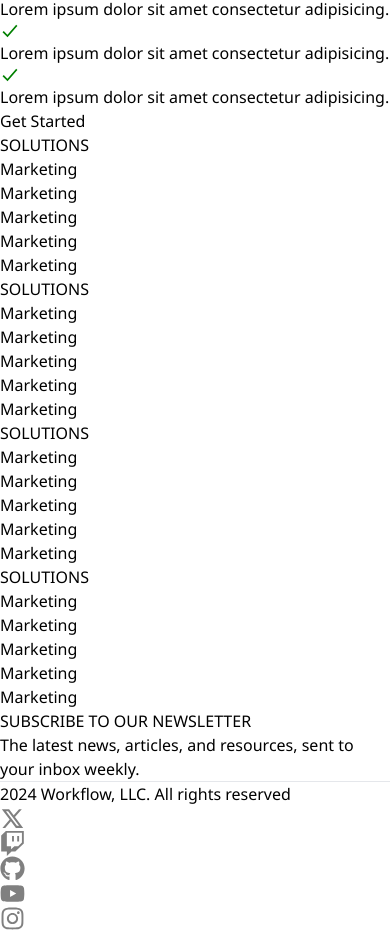
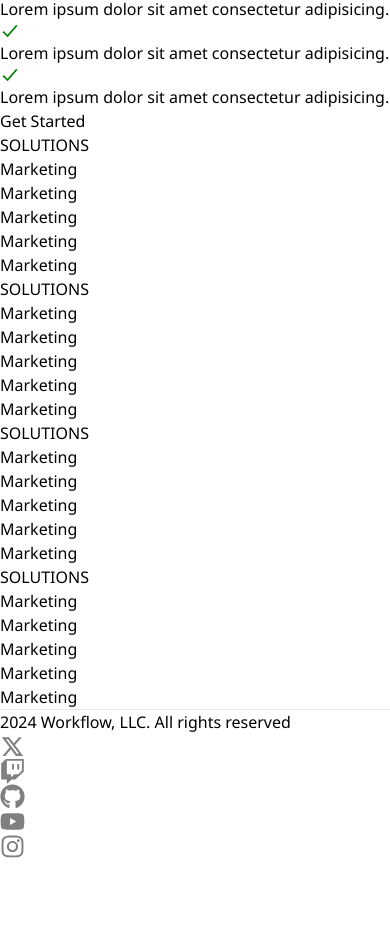
Before and after one commit to sohunz/cloud-app, a React (Vite) app: page / in a window 390 px wide. Shown: the part 4119-5050 px from the top of the page. After the commit the page ends 4978 px from the top, so only its background shows below. Built offline with nearby package versions, Linux system fonts and the light colour scheme.

Commit message:
responsive footer

```diff
--- a/src/components/footer/Footer.jsx
+++ b/src/components/footer/Footer.jsx
@@ -6,10 +6,11 @@ import { FaInstagram } from "react-icons/fa6";
 
 const Footer = () => {
     return (
-        <div className="mt-32 border bg-blue-950 text-white">
+        <div className="mt-32 border bg-blue-950 text-white px-10">
+        <div>
             <div className="max-w-[1440px] mx-auto flex flex-col">
-                <div className="grid grid-cols-5 py-10">
-                    <div className="flex flex-col gap-2">
+                <div className="grid lg:grid-cols-4 md:grid-cols-4 sm:grid-cols-2 grid-cols-1 lg:gap-2 md:gap-5 gap-10 py-10">
+                    <div className="flex flex-col gap-2 items-center">
                         <p>SOLUTIONS</p>
                         <p>Marketing</p>
                         <p>Marketing</p>
@@ -17,7 +18,7 @@ const Footer = () => {
                         <p>Marketing</p>
                         <p>Marketing</p>
                     </div>
-                    <div className="flex flex-col gap-2">
+                    <div className="flex flex-col gap-2 items-center">
                         <p>SOLUTIONS</p>
                         <p>Marketing</p>
                         <p>Marketing</p>
@@ -25,7 +26,7 @@ const Footer = () => {
                         <p>Marketing</p>
                         <p>Marketing</p>
                     </div>
-                    <div className="flex flex-col gap-2">
+                    <div className="flex flex-col gap-2 items-center">
                         <p>SOLUTIONS</p>
                         <p>Marketing</p>
                         <p>Marketing</p>
@@ -33,7 +34,7 @@ const Footer = () => {
                         <p>Marketing</p>
                         <p>Marketing</p>
                     </div>
-                    <div className="flex flex-col gap-2">
+                    <div className="flex flex-col gap-2 items-center">
                         <p>SOLUTIONS</p>
                         <p>Marketing</p>
                         <p>Marketing</p>
@@ -41,38 +42,22 @@ const Footer = () => {
                         <p>Marketing</p>
                         <p>Marketing</p>
                     </div>
-                    <div className="flex flex-col gap-3">
-                        <p>SUBSCRIBE TO OUR NEWSLETTER</p>
-                        <p>
-                            The latest news, articles, and resources, sent to
-                            your inbox weekly.
-                        </p>
-                        {/* <div className="flex flex-row items-center gap-2">
-                            <input
-                                type="email"
-                                placeholder="Enter Email"
-                                className="pl-3 py-2 rounded-md text-black outline-none"
-                            />
-                            <button className="bg-blue-500 px-2 py-2 rounded-md">
-                                Subscript
-                            </button>
-                        </div> */}
-                    </div>
                 </div>
                 <hr className="w-full h-[2px] bg-gray-200 border-0 dark:bg-gray-700" />
-                <div className="flex items-center justify-between py-10">
+                <div className="flex lg:flex-row md:flex-row sm:flex-row flex-col items-center justify-between py-10 lg:gap-0 md:gap-0 sm:gap-0 gap-5">
                     <div>
                         <p>2024 Workflow, LLC. All rights reserved</p>
                     </div>
-                    <div className="flex items-center gap-10">
-                        <RiTwitterXLine size={25} color="gray"/>
-                        <FaTwitch size={25} color="gray"/>
-                        <FaGithub size={25} color="gray"/>
-                        <FaYoutube size={25} color="gray"/>
-                        <FaInstagram size={25} color="gray"/>
+                    <div className="flex items-center lg:gap-10 md:gap-5 sm:gap-5 gap-5">
+                        <RiTwitterXLine size={25} color="gray" />
+                        <FaTwitch size={25} color="gray" />
+                        <FaGithub size={25} color="gray" />
+                        <FaYoutube size={25} color="gray" />
+                        <FaInstagram size={25} color="gray" />
                     </div>
                 </div>
             </div>
+        </div>
         </div>
     );
 };
```
